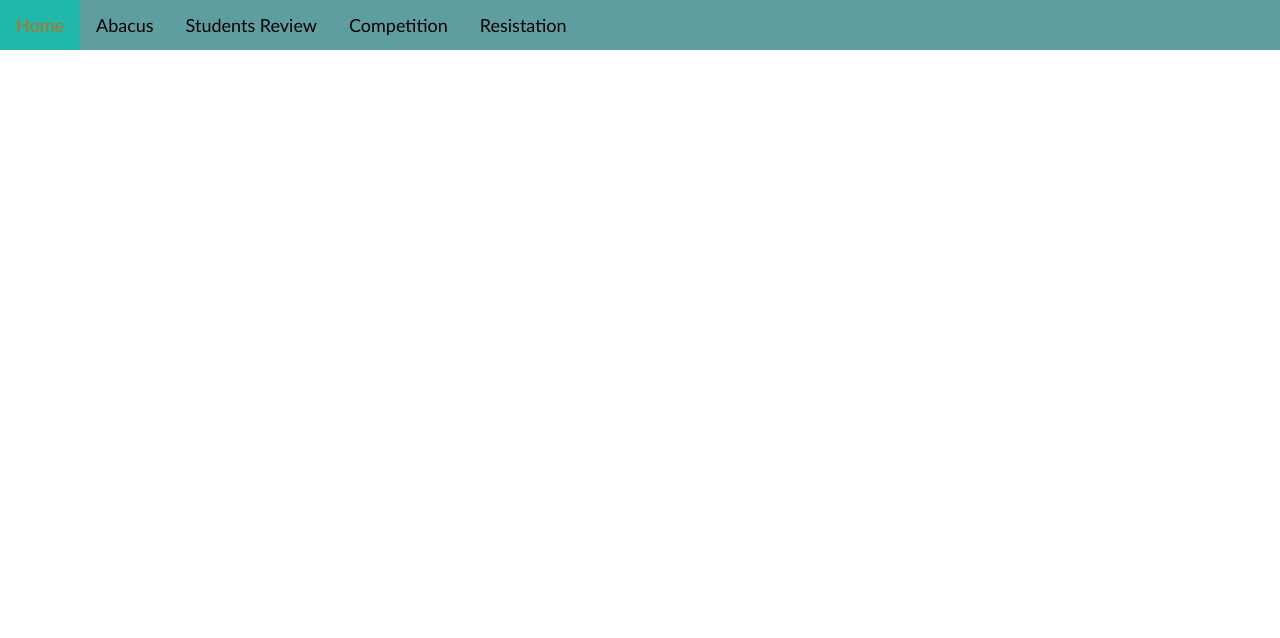
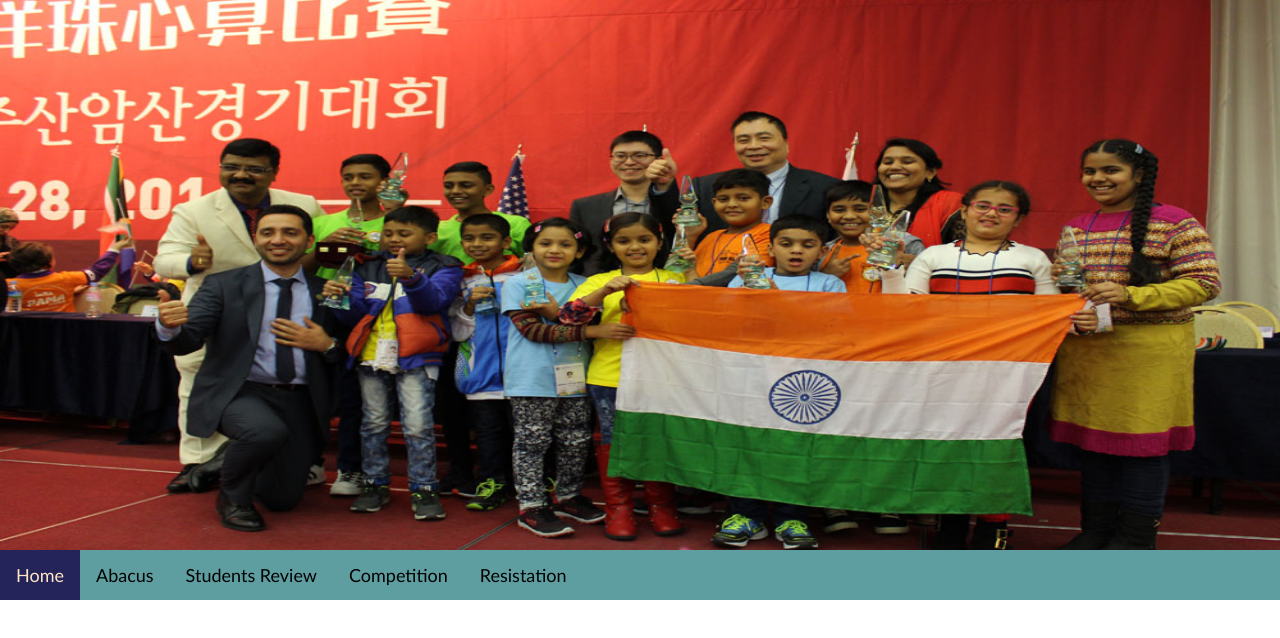
Before and after one commit to takshvi123/Capstone-Project, a plain HTML site: page index.html in a window 1280 px wide. Drawn offline with Linux system fonts and the light colour scheme.

Commit message:
first commit

```diff
--- a/index.html
+++ b/index.html
@@ -37,6 +37,10 @@
     </style>
 </head>
 <body>
+    <section>
+        <img src="abacus 1 image.jpg" class="my_slides" style="height: 550px; width: 100%;">
+        <img src="pama compition.jpg" class="my_slides" style="height: 550px; width: 100%;">
+    </section>
     <div class="topnav">
         <a href="#home" class="active">Home</a>
         <a href="#">Abacus</a>
@@ -49,7 +53,26 @@
 
 
     <script>
+     var index = 0 ;
+     carousel()
+    function carousel()
+    {
+        var i ;
+        var x = document.getElementsByClassName("my_slides") ;
+        for(i = 0 ; i < x.length ; i ++ )
+        {
+            x[i].style.display = "none" ;
+        }
 
+        index = index + 1
+        if(index>x.length)
+        {
+            index = 1
+        }
+        x[index-1].style.display="block"
+        setTimeout(carousel,3000)
+
+    }
     </script>
 </body>
 </html>
```
Also changed, not shown: abacus 1 image.jpg (added), abacus image.jpg (added), pama compition.jpg (added).
